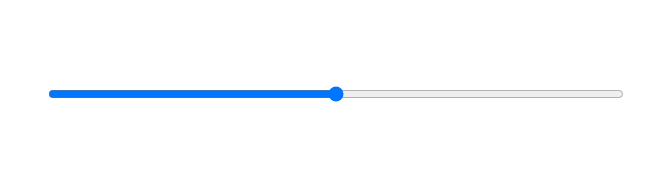
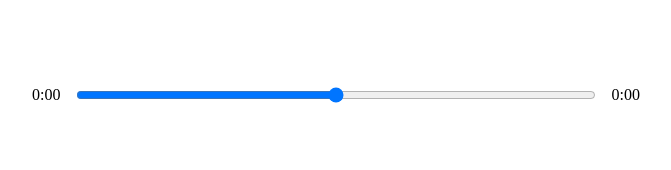
Before and after one commit to Beekasha/music-player-de, a React (Create React App) app: page / in a window 1280 px wide. Shown: the part 410-580 px from the top of the page, without its empty margins (304-975 px from the left). Built offline with nearby package versions, Linux system fonts and the light colour scheme.

Commit message:
update time

```diff
--- a/src/components/Player.js
+++ b/src/components/Player.js
@@ -27,27 +27,40 @@ const Player = ({currentSong, isPlaying, setIsPlaying}) => {
         // setSongInfo({...songInfo, currentTime: current, duration: duration})
         //Cleaner to do it this way
         setSongInfo({...songInfo, currentTime: current, duration})
+    };
+
+    //Format Time
+    const getTime = (time) => {
+        return(
+            Math.floor(time / 60) + ":" + ("0" + Math.floor(time % 60)).slice(-2)
+        )
     }
+
 
     //useState
     const [songInfo, setSongInfo] = useState({
         currentTime: null,
         duration: null
-    })
+    });
 
     return (
         <div className="player">
             <div className="time-control">
-                <p>{songInfo.currentTime}</p>
+                <p>{getTime(songInfo.currentTime)}</p>
                 <input type="range" />
-                <p>{songInfo.duration}</p>
+                <p>{getTime(songInfo.duration)}</p>
             </div>
             <div className="play-control">
                 <FontAwesomeIcon className="skip-back" icon={faAngleLeft} size="2x" />
                 <FontAwesomeIcon onClick={playSongHandler} className="play" icon={faPlay} size="2x" />
                 <FontAwesomeIcon className="skip-forward" icon={faAngleRight} size="2x" />
             </div>
-            <audio onTimeUpdate={timeUpdateHandler} ref={audioRef} src={currentSong.audio}></audio>
+            <audio
+                onTimeUpdate={timeUpdateHandler}
+                onLoadedMetadata={timeUpdateHandler}
+                ref={audioRef}
+                src={currentSong.audio}>
+            </audio>
         </div>
     )
 }
```
